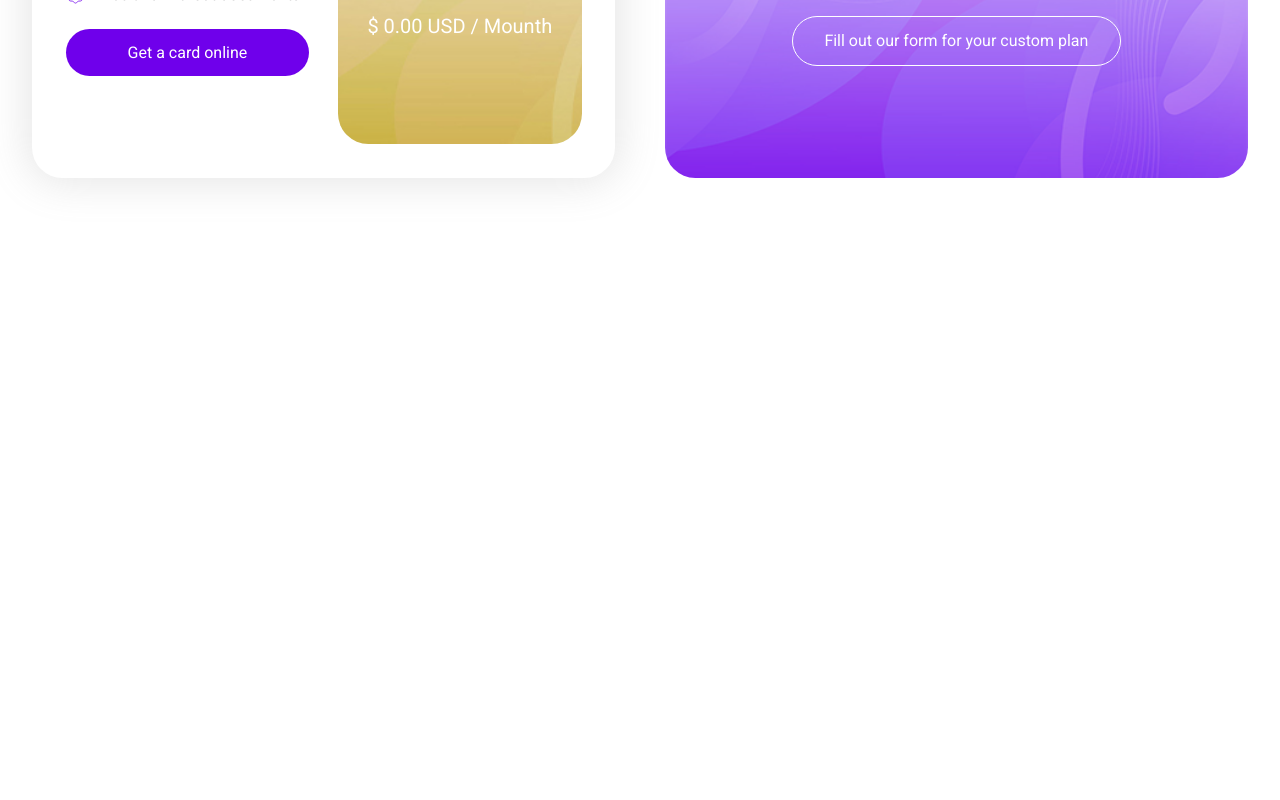
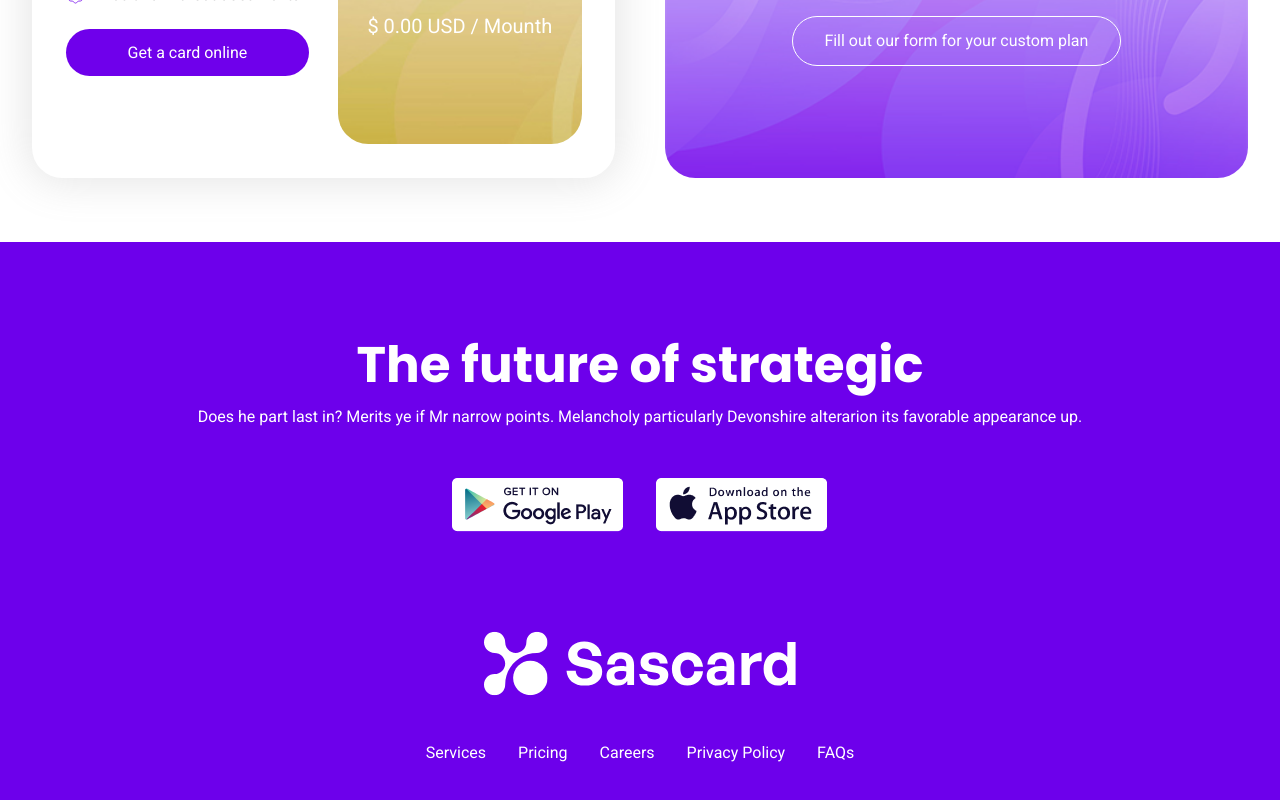
Before and after one commit to wellingtonsilva/sasCard, a React (Vite) app: page / in a window 1280 px wide. Shown: the part 4696-5496 px from the top of the page. Before the commit the page ends 4938 px from the top, so only its background shows below. Built offline with nearby package versions, Linux system fonts and the light colour scheme.

Commit message:
Footer desktop e mobile, fix Hero

```diff
--- a/src/App.jsx
+++ b/src/App.jsx
@@ -5,6 +5,7 @@
 import { PaymentSection } from "./components/paymentSection/PaymentSection"
 import { CtaSection } from "./components/ctaSection/CtaSection"
 import { PlansSetion } from "./components/plansSection/PlansSetion"
+import { Footer } from "./components/footer/Footer"
 function App() {
 
 
@@ -17,6 +18,7 @@
       <PaymentSection />
       <CtaSection />
       <PlansSetion />
+      <Footer />
     </>
   )
 }
--- /dev/null
+++ b/src/components/footer/Footer.jsx
@@ -0,0 +1,37 @@
+import React from 'react'
+import "./Footer.scss"
+import { Wrapper } from '../wrapper/Wrapper'
+import PlayStore from './../../assets/footer-playstore.png'
+import AppStore from './../../assets/footer-appstore.png'
+import Logo from './../../assets/footer-logo.svg'
+export const Footer = () => {
+  return (
+    <footer className='footer'>
+        <Wrapper>
+            <div className='footer__text'>
+                <h3>The future of strategic</h3>
+                <p>Does he part last in? Merits ye if Mr narrow points. Melancholy particularly Devonshire alterarion its favorable appearance up.</p>
+            </div>
+            <div className='footer__stores'>
+                <a href="javascript:void()">
+                    <img src={PlayStore} alt="" />
+                </a>
+                <a href="javascript:void()">
+                    <img src={AppStore} alt="" />
+                </a>
+            </div>
+            <div className="footer__logo">
+                <img src={Logo} alt="" />
+            </div>
+
+            <ul className='footer__links'>
+                <li>Services</li>
+                <li>Pricing</li>
+                <li>Careers</li>
+                <li>Privacy  Policy</li>
+                <li>FAQs</li>
+            </ul>
+        </Wrapper>
+    </footer>
+  )
+}
--- /dev/null
+++ b/src/components/footer/Footer.scss
@@ -0,0 +1,53 @@
+@import "./../../styles/mixins.scss";
+
+.footer {
+    background-color: #6d00eb;
+    padding-block: 6rem;
+    color: #fff;
+
+    h3 {
+        color: #fff;
+    }
+
+    &__text {
+        text-align: center;
+    }
+
+    &__stores{
+        display: flex;
+        align-items: center;
+        flex-wrap: wrap;
+        gap:2rem;
+        width: fit-content;
+        margin-inline: auto;
+        margin-block: 3rem 6rem;
+        }
+
+        &__logo {
+            width: fit-content;
+            margin-inline: auto;
+
+            img {
+                width: 100%;
+            }
+        }
+
+        &__links {
+            width: fit-content;
+            margin-inline: auto;
+            display: flex;
+            align-items: center;
+            flex-wrap: wrap;
+            gap: 2rem;
+            margin-top: 2.5rem;
+
+            li {
+                cursor: pointer;
+                transition: color 0.3s ease-in-out;
+
+                &:hover {
+                    color: #212123;
+                }
+            }
+        }
+}
--- a/src/components/hero/Hero.scss
+++ b/src/components/hero/Hero.scss
@@ -2,6 +2,9 @@
 
 .hero{
     padding-block: 6rem;
+    @include respond(tab-port){
+        padding-block: 3rem 6rem;
+    }
 
     &__container {
         display: grid;
@@ -18,6 +21,13 @@
         align-items: center;
         gap: 1rem;
         margin-top: 3rem;
+        @include respond(phone){
+            flex-direction: column;
+            a{
+                max-width: 205px;
+                width: 100%;
+            }
+        }
     }
 
     &__right {
```
